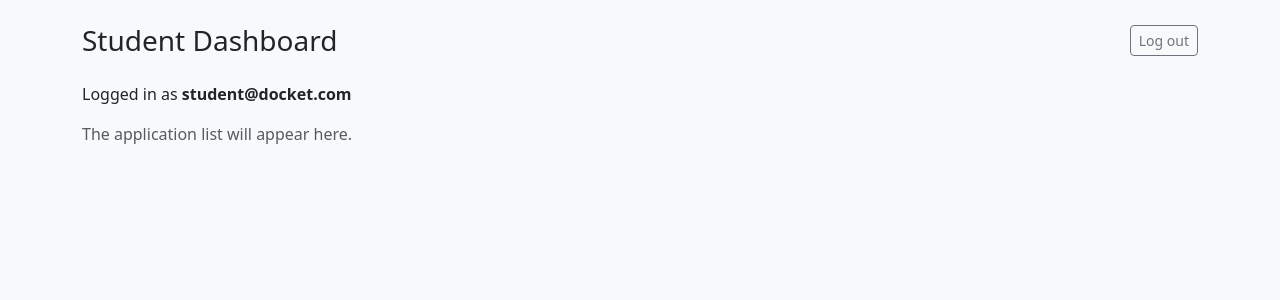
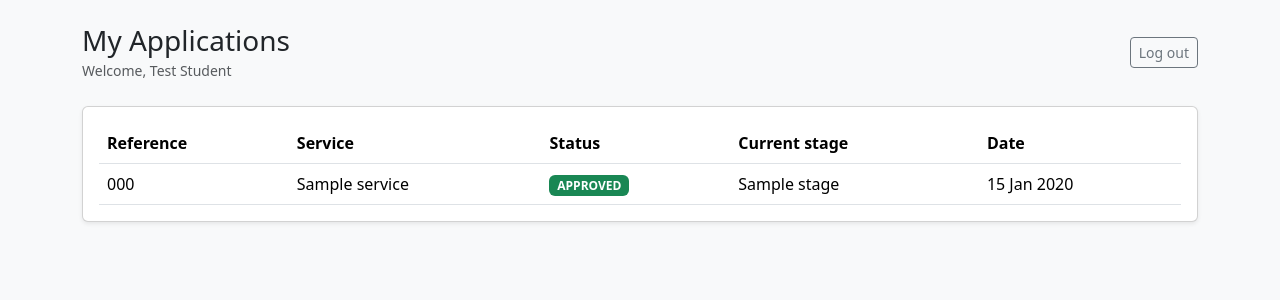
Before and after one commit to TanishqGoyal27/Docket, a Spring Boot app: page /student/dashboard in a window 1280 px wide. Shown: the top 300 px of the page. Run offline with Spring Boot 4, Linux system fonts and the light colour scheme; a user stored in the database is signed in; tables that the repository leaves empty hold one stand-in row (values such as "Sample post"); some of the project's set-up classes (security, data sources, template engines, error pages and the like) are left out, and stand-ins take their place.

Commit message:
Build real student dashboard from ApplicationRepository

```diff
--- a/src/main/java/com/tiet/docket/student/StudentController.java
+++ b/src/main/java/com/tiet/docket/student/StudentController.java
@@ -1,16 +1,40 @@
 package com.tiet.docket.student;
+
+import java.util.List;
 
 import org.springframework.security.core.Authentication;
 import org.springframework.stereotype.Controller;
 import org.springframework.ui.Model;
 import org.springframework.web.bind.annotation.GetMapping;
 
+import com.tiet.docket.model.Application;
+import com.tiet.docket.model.User;
+import com.tiet.docket.repository.ApplicationRepository;
+import com.tiet.docket.repository.UserRepository;
+
 @Controller
 public class StudentController {
 
+    private final UserRepository userRepository;
+    private final ApplicationRepository applicationRepository;
+
+    public StudentController(UserRepository userRepository,
+            ApplicationRepository applicationRepository) {
+        this.userRepository = userRepository;
+        this.applicationRepository = applicationRepository;
+    }
+
     @GetMapping("/student/dashboard")
     public String dashboard(Authentication authentication, Model model) {
-        model.addAttribute("email", authentication.getName());
+        // The login name is the email, so we find the student from it.
+        // Only this student's own applications are loaded.
+        User student = userRepository.findByEmail(authentication.getName())
+                .orElseThrow(() -> new IllegalStateException("Logged-in user not found"));
+
+        List<Application> applications = applicationRepository.findByStudentOrderBySubmittedAtDesc(student);
+
+        model.addAttribute("studentName", student.getName());
+        model.addAttribute("applications", applications);
         return "student/dashboard";
     }
 }
--- a/src/main/resources/templates/student/dashboard.html
+++ b/src/main/resources/templates/student/dashboard.html
@@ -9,15 +9,57 @@
 </head>
 
 <body class="bg-light">
-    <div class="container mt-4">
+    <div class="container mt-4 mb-5">
+
         <div class="d-flex justify-content-between align-items-center mb-4">
-            <h3 class="mb-0">Student Dashboard</h3>
+            <div>
+                <h3 class="mb-0">My Applications</h3>
+                <small class="text-muted">Welcome, <span th:text="${studentName}">Student</span></small>
+            </div>
             <form th:action="@{/logout}" method="post">
                 <button type="submit" class="btn btn-outline-secondary btn-sm">Log out</button>
             </form>
         </div>
-        <p>Logged in as <strong th:text="${email}">email</strong></p>
-        <p class="text-muted">The application list will appear here.</p>
+
+        <div class="card shadow-sm">
+            <div class="card-body">
+
+                <div th:if="${#lists.isEmpty(applications)}" class="text-center text-muted py-4">
+                    You have not submitted any applications yet.
+                </div>
+
+                <div th:unless="${#lists.isEmpty(applications)}" class="table-responsive">
+                    <table class="table table-hover align-middle mb-0">
+                        <thead>
+                            <tr>
+                                <th>Reference</th>
+                                <th>Service</th>
+                                <th>Status</th>
+                                <th>Current stage</th>
+                                <th>Date</th>
+                            </tr>
+                        </thead>
+                        <tbody>
+                            <tr th:each="app : ${applications}">
+                                <td th:text="${app.referenceNumber != null ? app.referenceNumber : '-'}">-</td>
+                                <td th:text="${app.service.name}">Service</td>
+                                <td>
+                                    <span class="badge"
+                                        th:classappend="${app.status.name() == 'APPROVED' or app.status.name() == 'PROCESSED' or app.status.name() == 'CLOSED'} ? 'bg-success' :
+                                                  (${app.status.name() == 'REJECTED'} ? 'bg-danger' :
+                                                  (${app.status.name() == 'AWAITING_CORRECTION'} ? 'bg-warning text-dark' : 'bg-primary'))"
+                                        th:text="${app.status.name().replace('_', ' ')}">SUBMITTED</span>
+                                </td>
+                                <td th:text="${app.currentStage != null ? app.currentStage.name : 'Finished'}">Stage
+                                </td>
+                                <td th:text="${#temporals.format(app.submittedAt, 'dd MMM yyyy')}">01 Jan 2026</td>
+                            </tr>
+                        </tbody>
+                    </table>
+                </div>
+
+            </div>
+        </div>
     </div>
 </body>
 
```
